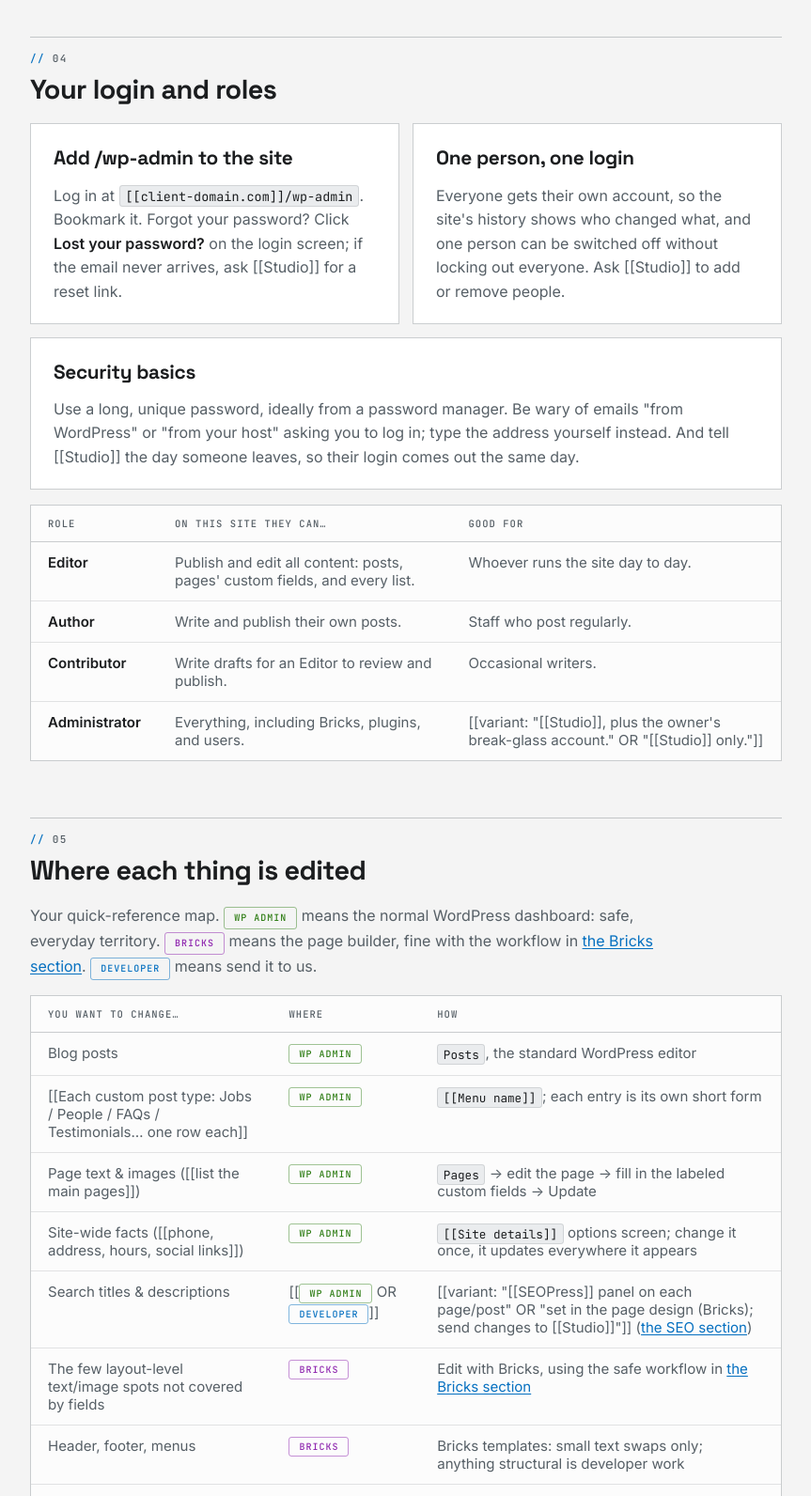
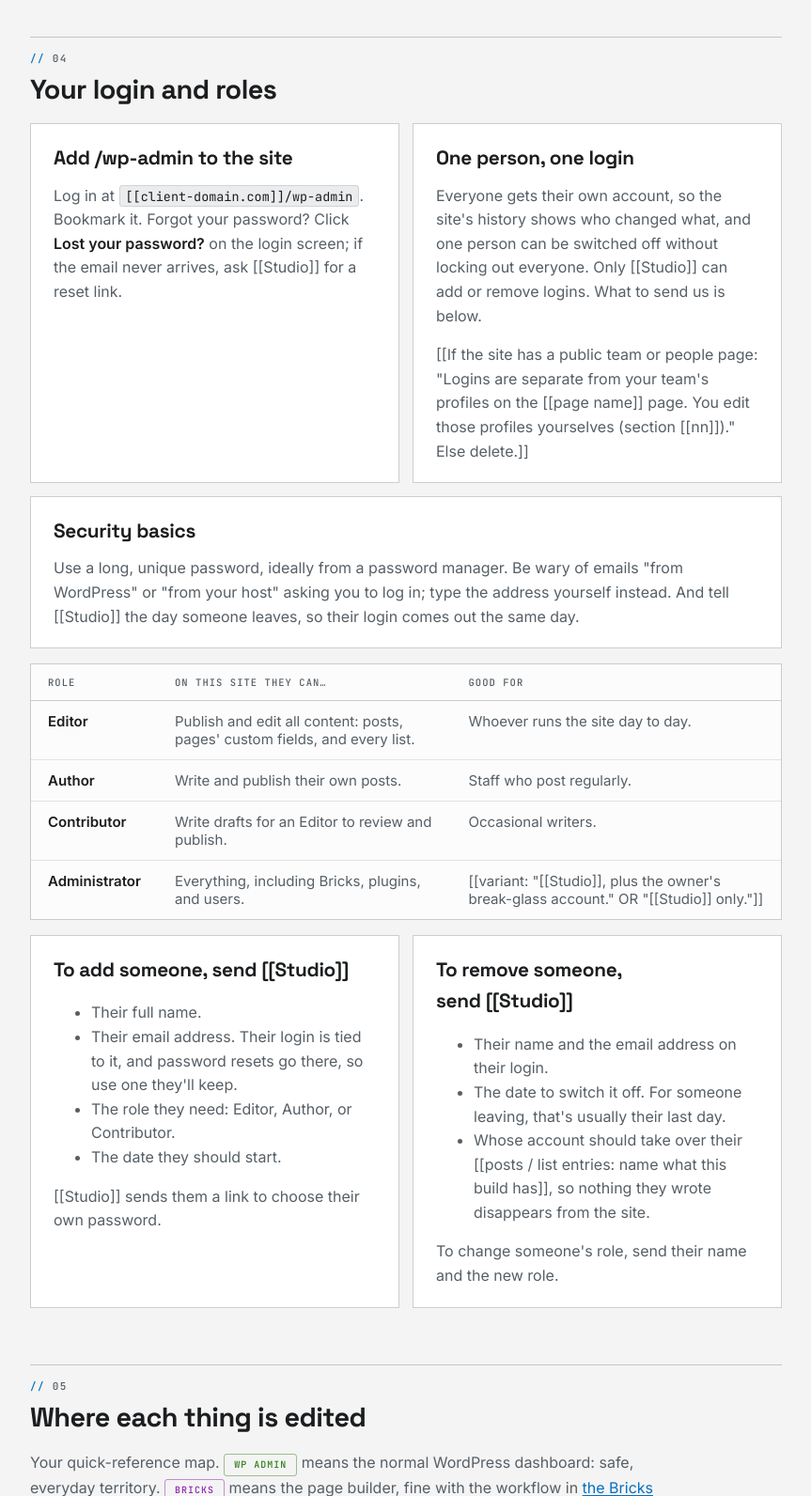
Before and after one commit to webwerksdev/client-handoff-handbook, a plain HTML site: page client-handoff-handbook.html in a window 1280 px wide. Shown: the part 2180-3772 px from the top of the page at 94% size, without its empty margins (348-1211 px from the left). Drawn offline with Linux system fonts and the light colour scheme.

Commit message:
Spell out what adding or removing a login takes, in template and demo

```diff
--- a/client-handoff-handbook.html
+++ b/client-handoff-handbook.html
@@ -639,7 +639,7 @@
       <h2><span class="num"></span>Your login and roles</h2>
       <div class="grid2">
         <div class="card"><h3>Add /wp-admin to the site</h3><p>Log in at <code>[[client-domain.com]]/wp-admin</code>. Bookmark it. Forgot your password? Click <strong>Lost your password?</strong> on the login screen; if the email never arrives, ask [[Studio]] for a reset link.</p></div>
-        <div class="card"><h3>One person, one login</h3><p>Everyone gets their own account, so the site's history shows who changed what, and one person can be switched off without locking out everyone. Ask [[Studio]] to add or remove people.</p></div>
+        <div class="card"><h3>One person, one login</h3><p>Everyone gets their own account, so the site's history shows who changed what, and one person can be switched off without locking out everyone. Only [[Studio]] can add or remove logins. What to send us is below.</p><p>[[If the site has a public team or people page: "Logins are separate from your team's profiles on the [[page name]] page. You edit those profiles yourselves (section [[nn]])." Else delete.]]</p></div>
         <div class="card span2"><h3>Security basics</h3><p>Use a long, unique password, ideally from a password manager. Be wary of emails "from WordPress" or "from your host" asking you to log in; type the address yourself instead. And tell [[Studio]] the day someone leaves, so their login comes out the same day.</p></div>
       </div>
       <div class="table-scroll">
@@ -650,6 +650,10 @@
           <tr><td><strong>Contributor</strong></td><td>Write drafts for an Editor to review and publish.</td><td>Occasional writers.</td></tr>
           <tr><td><strong>Administrator</strong></td><td>Everything, including Bricks, plugins, and users.</td><td>[[variant: "[[Studio]], plus the owner's break-glass account." OR "[[Studio]] only."]]</td></tr>
         </table>
+      </div>
+      <div class="grid2">
+        <div class="card"><h3>To add someone, send [[Studio]]</h3><ul><li>Their full name.</li><li>Their email address. Their login is tied to it, and password resets go there, so use one they'll keep.</li><li>The role they need: Editor, Author, or Contributor.</li><li>The date they should start.</li></ul><p>[[Studio]] sends them a link to choose their own password.</p></div>
+        <div class="card"><h3>To remove someone, send [[Studio]]</h3><ul><li>Their name and the email address on their login.</li><li>The date to switch it off. For someone leaving, that's usually their last day.</li><li>Whose account should take over their [[posts / list entries: name what this build has]], so nothing they wrote disappears from the site.</li></ul><p>To change someone's role, send their name and the new role.</p></div>
       </div>
     </section>
 
```
Also changed, not shown: index.html (+5 -1 lines).
